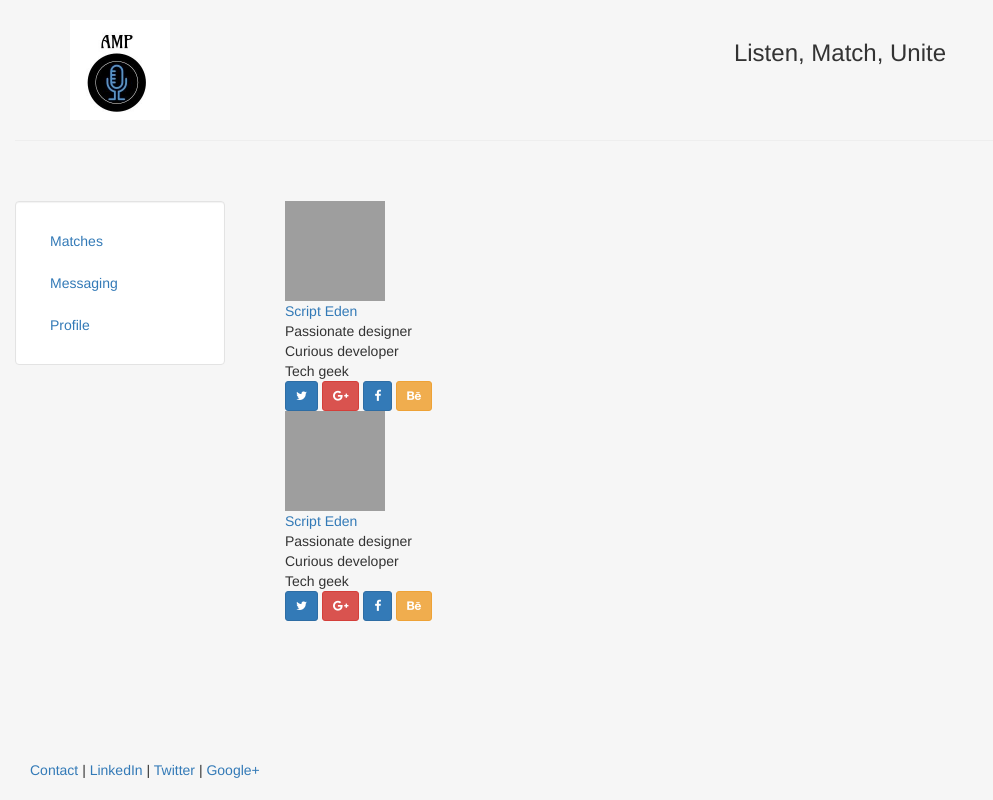
After one commit to samanthafoster1/GWC, a Django app: page /profile/ in a window 1440 px wide. The commit adds this page. Shown: the whole page, without its empty margins (0-993 px from the left). Run offline with Django 3.2, Linux system fonts and the light colour scheme; some libraries are stand-ins or nearby versions; grey boxes are pictures that could not be loaded.

Commit message:
add templates

```diff
--- /dev/null
+++ b/amp/templates/amp/basic.html
@@ -0,0 +1,50 @@
+{% extends "amp/header.html" %}
+
+{% block content %}
+  {% for c in content %}
+  <link href="//maxcdn.bootstrapcdn.com/font-awesome/4.3.0/css/font-awesome.min.css" rel="stylesheet">
+  <div class="container">
+  	<div class="row">
+  		<div class="col-lg-3 col-sm-6">
+
+              <div class="card hovercard">
+                  <div class="cardheader">
+
+                  </div>
+                  <div class="avatar">
+                      <img alt="" src="http://lorempixel.com/100/100/people/9/">
+                  </div>
+                  <div class="info">
+                      <div class="title">
+                          <a target="_blank" href="http://scripteden.com/">Script Eden</a>
+                      </div>
+                      <div class="desc">Passionate designer</div>
+                      <div class="desc">Curious developer</div>
+                      <div class="desc">Tech geek</div>
+                  </div>
+                  <div class="bottom">
+                      <a class="btn btn-primary btn-twitter btn-sm" href="https://twitter.com/webmaniac">
+                          <i class="fa fa-twitter"></i>
+                      </a>
+                      <a class="btn btn-danger btn-sm" rel="publisher"
+                         href="https://plus.google.com/+ahmshahnuralam">
+                          <i class="fa fa-google-plus"></i>
+                      </a>
+                      <a class="btn btn-primary btn-sm" rel="publisher"
+                         href="https://plus.google.com/shahnuralam">
+                          <i class="fa fa-facebook"></i>
+                      </a>
+                      <a class="btn btn-warning btn-sm" rel="publisher" href="https://plus.google.com/shahnuralam">
+                          <i class="fa fa-behance"></i>
+                      </a>
+                  </div>
+              </div>
+
+          </div>
+
+  	</div>
+  </div>
+  {% endfor %}
+
+{% include 'amp/includes/htmlsnippet.html' %}
+{% endblock %}
--- a/amp/templates/amp/header.html
+++ b/amp/templates/amp/header.html
@@ -43,8 +43,8 @@
 			<div class="well bs-sidebar" id="sidebar" style="background-color:#fff">
 			  <ul class="nav nav-pills nav-stacked">
 				<li><a href='/'>Matches</a></li>
-				<li><a href='/blog/'>Messaging</a></li>
-				<li><a href='/contact/'>Profile</a></li>
+				<li><a href='/messaging/'>Messaging</a></li>
+				<li><a href='/profile/'>Profile</a></li>
 			  </ul>
 			</div> <!--well bs-sidebar affix-->
 		  </div> <!--col-sm-2-->
--- a/amp/templates/amp/home.html
+++ b/amp/templates/amp/home.html
@@ -2,6 +2,9 @@
 
 {% block content %}
 <p> Welcome to AMP, a place to connect to others based on music!</p>
+<p> A place to mix, match and more!</p>
+
+<iframe src="https://open.spotify.com/embed?uri=spotify:user:spotify:playlist:3rgsDhGHZxZ9sB9DQWQfuf" width="500" height="580" frameborder="0" allowtransparency="true"></iframe>
 
 {% include 'amp/includes/htmlsnippet.html' %}
 {% endblock %}
--- a/amp/templates/amp/includes/htmlsnippet.html
+++ b/amp/templates/amp/includes/htmlsnippet.html
@@ -1,3 +1,3 @@
 {% block content %}
-<p>A place to mix, match and more!</p>
+<p></p>
 {% endblock %}
--- a/amp/templates/registration/settings.html
+++ b/amp/templates/registration/settings.html
@@ -22,5 +22,4 @@
   {% endif %}
 
 
-
 {% endblock %}
--- a/amp/urls.py
+++ b/amp/urls.py
@@ -3,4 +3,7 @@ from . import views
 
 urlpatterns = [
     url(r'^$', views.index, name = 'index'),
+    url(r'^profile/', views.profile, name = 'profile'),
+    url(r'^messaging/', views.messaging, name = 'messaging'),
+
 ]
--- a/amp/views.py
+++ b/amp/views.py
@@ -3,4 +3,10 @@ from django.shortcuts import render
 def index (request) :
     return render (request, 'amp/home.html')
 
+def profile (request):
+    return render (request, 'amp/basic.html', {'content':['Message me to connect','samanthafoster223@gmail.com'] })
+
+def messaging (request) :
+    return render (request, 'amp/messaging.html', { 'content': ['Text me']})
+
 # Create your views here.
--- a/mysite/urls.py
+++ b/mysite/urls.py
@@ -33,5 +33,4 @@ urlpatterns = [
     url(r'^settings/password/$', core_views.password, name='password'),
     url(r'^oauth/', include('social_django.urls', namespace='social')),
 
-
 ]
```
Also changed, not shown: amp/templates/amp/messaging.html (added, +106 -0 lines).
